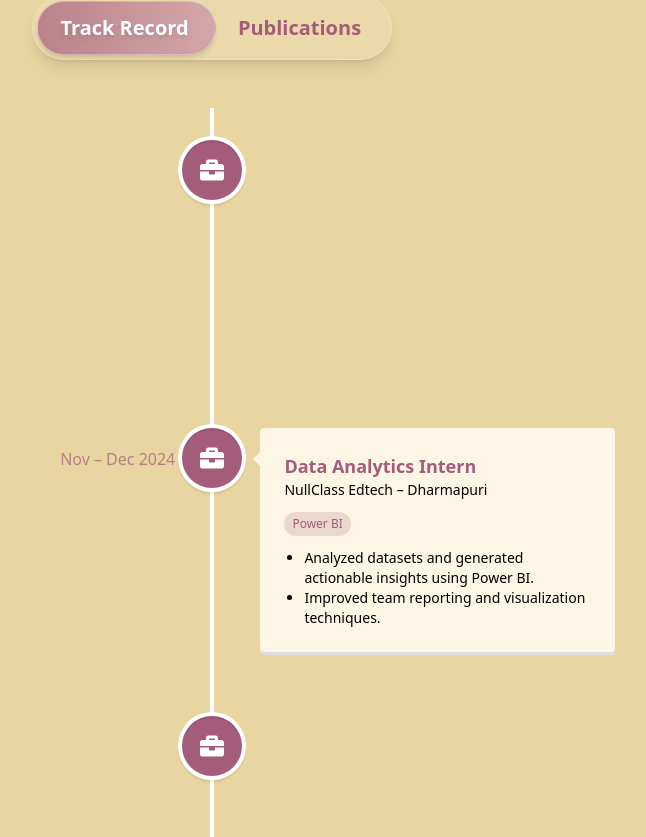
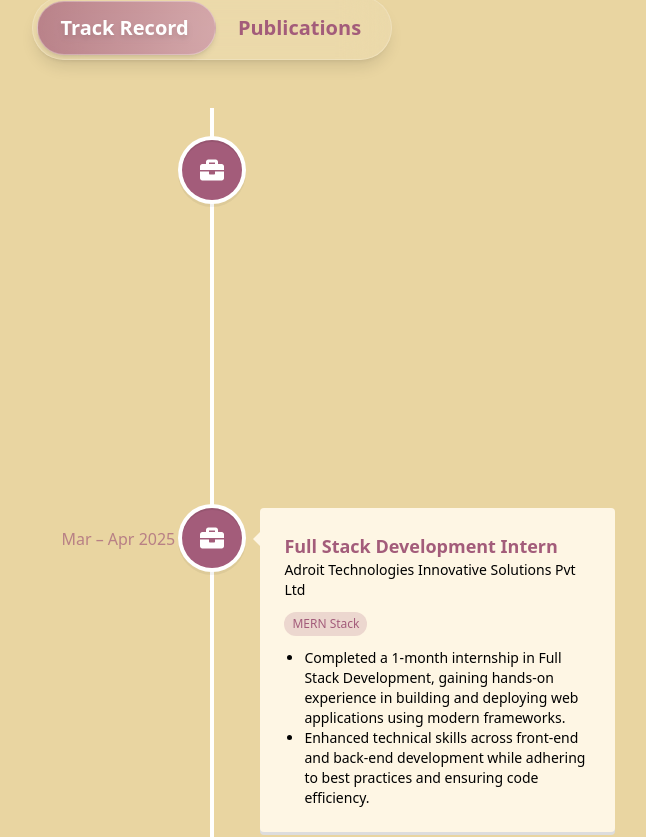
Before and after one commit to Menaka0925/React_Portfolio, a React (Vite) app: page / in a window 1280 px wide. Shown: the part 2491-3328 px from the top of the page, without its empty margins (428-1074 px from the left). Built offline with nearby package versions, Linux system fonts and the light colour scheme.

Commit message:
updated content

```diff
--- a/src/components/About.jsx
+++ b/src/components/About.jsx
@@ -74,7 +74,7 @@
               </p>
               <p className="mt-4">
                 I’m <span className="font-semibold text-black dark:text-white">Menaka M</span>,
-                a 2025 B.E. graduate in Computer Science Engineering with 7.9 CGPA.
+                a 2025 B.E. graduate in Computer Science Engineering with 7.81 CGPA.
                 I’m passionate about learning, exploring new technologies,
                 and turning ideas into impactful digital experiences.
               </p>
--- a/src/components/Certify.jsx
+++ b/src/components/Certify.jsx
@@ -3,30 +3,39 @@
 import CertModal from "./CertModal";
 import { motion } from 'framer-motion';
 
-import certImg1 from "../assets/cert_img/IBM-FT.jpg";
-import certImg2 from "../assets/cert_img/ibm-js.jpg";
-import certImg3 from "../assets/cert_img/NPTEL_certify.jpg";
-import certImg4 from "../assets/cert_img/NullClass.png";
-import certImg5 from "../assets/cert_img/intern.jpg";
-import certImg6 from "../assets/cert_img/Deloite_certify.jpg";
-import certImg7 from "../assets/cert_img/Ai certify.png";
-import certImg8 from "../assets/cert_img/Guvi.png";
-import certImg9 from "../assets/cert_img/mern.png";
-import certImg10 from "../assets/cert_img/powerbi.png";
-import certImg11 from "../assets/cert_img/rweb.png";
-import certImg12 from "../assets/cert_img/javascript.png";
+import certImg13 from "../assets/cert_img/IBM-FT.jpg";
+import certImg12 from "../assets/cert_img/Adroit_intern.jpg"
+import certImg11 from "../assets/cert_img/ibm-js.jpg";
+import certImg10 from "../assets/cert_img/NPTEL_certify.jpg";
+import certImg9 from "../assets/cert_img/NullClass.png";
+import certImg8 from "../assets/cert_img/intern.jpg";
+import certImg7 from "../assets/cert_img/Deloite_certify.jpg";
+import certImg6 from "../assets/cert_img/Ai certify.png";
+import certImg5 from "../assets/cert_img/Guvi.png";
+import certImg4 from "../assets/cert_img/mern.png";
+import certImg3 from "../assets/cert_img/powerbi.png";
+import certImg2 from "../assets/cert_img/rweb.png";
+import certImg1 from "../assets/cert_img/javascript.png";
 
 const certData = [
   {
-    image: certImg1,
+    image: certImg13,
     title: "Frontend Technologies",
     subtitle1: "Certified by:",
     content1: "IBM",
     subtitle2: "Description:",
-    content2: "1-Month Course on Frontend Technologies",
+    content2: "Completed a course on Frontend Technologies covering JavaScript, jQuery, AngularJS, and ReactJS",
   },
   {
-    image: certImg2,
+    image: certImg12,
+    title: "Full Stack Development Internship",
+    subtitle1: "Certified by:",
+    content1: "Adroit Technologies Innovative Solutions Pvt Ltd",
+    subtitle2: "Description:",
+    content2: "1-Month FullStack Development intern focused on building and deploying web applications",
+  },
+  {
+    image: certImg11,
     title: "Fundamentals of JavaScript",
     subtitle1: "Certified by:",
     content1: "IBM CognitiveClass",
@@ -34,7 +43,7 @@
     content2: "Fundamentals of JavaScript",
   },
   {
-    image: certImg3,
+    image: certImg10,
     title: "Web Technology",
     subtitle1: "Certified by:",
     content1: "NPTEL",
@@ -42,7 +51,7 @@
     content2: "Learned web basics and advanced topics",
   },
   {
-    image: certImg4,
+    image: certImg9,
     title: "Power BI",
     subtitle1: "Certified by:",
     content1: "NullClass",
@@ -50,7 +59,7 @@
     content2: "Data visualization with Power BI",
   },
   {
-    image: certImg5,
+    image: certImg8,
     title: "Web Development",
     subtitle1: "Certified by:",
     content1: "CodeBind Technologies",
@@ -58,7 +67,7 @@
     content2: "Developed real-time websites",
   },
   {
-    image: certImg6,
+    image: certImg7,
     title: "Software Technologies",
     subtitle1: "Certified by:",
     content1: "Deloitte Australia",
@@ -66,7 +75,7 @@
     content2: "Technology Job Simulation (Forage)",
   },
   {
-    image: certImg7,
+    image: certImg6,
     title: "AI Tools",
     subtitle1: "Certified by:",
     content1: "be10X",
@@ -74,7 +83,7 @@
     content2: "Fundamentals of Artificial Intelligence",
   },
   {
-    image: certImg8,
+    image: certImg5,
     title: "Learnathon",
     subtitle1: "Certified by:",
     content1: "GUVI",
@@ -82,7 +91,7 @@
     content2: "Participated in SAWIT.AI Learnathon",
   },
   {
-    image: certImg9,
+    image: certImg4,
     title: "MERN Stack Training",
     subtitle1: "Certified by:",
     content1: "Great Learning",
@@ -90,7 +99,7 @@
     content2: "Fundamentals of MongoDB, Express, React, Node",
   },
   {
-    image: certImg10,
+    image: certImg3,
     title: "Power BI",
     subtitle1: "Certified by:",
     content1: "Great Learning",
@@ -98,7 +107,7 @@
     content2: "Data Visualization with Power BI",
   },
   {
-    image: certImg11,
+    image: certImg2,
     title: "Responsive Web Design",
     subtitle1: "Certified by:",
     content1: "freeCodeCamp",
@@ -106,7 +115,7 @@
     content2: "HTML, CSS, and Flexbox Projects",
   },
   {
-    image: certImg12,
+    image: certImg1,
     title: "JavaScript Algorithms and Data Structures",
     subtitle1: "Certified by:",
     content1: "freeCodeCamp",
@@ -227,7 +236,7 @@
                       </h2>
                       <div className="text-sm font-semibold">{cert.subtitle1}</div>
                       <div className="text-sm">{cert.content1}</div>
-                      <div className="text-sm font-semibold mt-2">{cert.subtitle2}</div>
+                      <div className="text-sm font-semibold">{cert.subtitle2}</div>
                       <div className="text-sm">{cert.content2}</div>
                     </div>
 
--- a/src/components/Hero.jsx
+++ b/src/components/Hero.jsx
@@ -156,7 +156,7 @@
             <br />
             <span className="text-pink-400">const</span> resume ={" "}
             <motion.a
-              href="https://drive.google.com/file/d/1wUNjeJPTh7hombRmtHDXqMMWkm4UC85Z/view?usp=sharing"
+              href="https://drive.google.com/file/d/1ywkzmenIPN0Sdv0T0imuVo-7Jm9qxtam/view?usp=sharing"
               target="_blank"
               rel="noopener noreferrer"
               className="text-blue-300 hover:text-blue-400 underline"
--- a/src/components/Work.jsx
+++ b/src/components/Work.jsx
@@ -8,14 +8,24 @@
 
 // Work data
 const workData = [
-  {
+    {
     title: "Frontend Technologies Intern",
     company: "IBM",
     duration: "Mar – May 2025",
+    stack: ["JavaScript", "React", "Angular", "WordPress"],
+    details: [
+      "Completed modules on React JS and Directives, DOM, and Views, gaining practical experience in building responsive front-end components.",
+      "Explored basic to intermediate topics including JavaScript, jQuery, and AngularJS, and received exposure to WordPress for UI development."
+    ],
+  },
+  {
+    title: "Full Stack Development Intern",
+    company: "Adroit Technologies Innovative Solutions Pvt Ltd",
+    duration: "Mar – Apr 2025",
     stack: ["MERN Stack"],
     details: [
-      "Hands-on training in React.js, Node.js, Express.js, and MongoDB.",
-      "Exposure to Python and PHP for backend integration.",
+      "Completed a 1-month internship in Full Stack Development, gaining hands-on experience in building and deploying web applications using modern frameworks.",
+      "Enhanced technical skills across front-end and back-end development while adhering to best practices and ensuring code efficiency."
     ],
   },
   {
```
Also changed, not shown: src/assets/cert_img/Adroit_intern.jpg (added).
